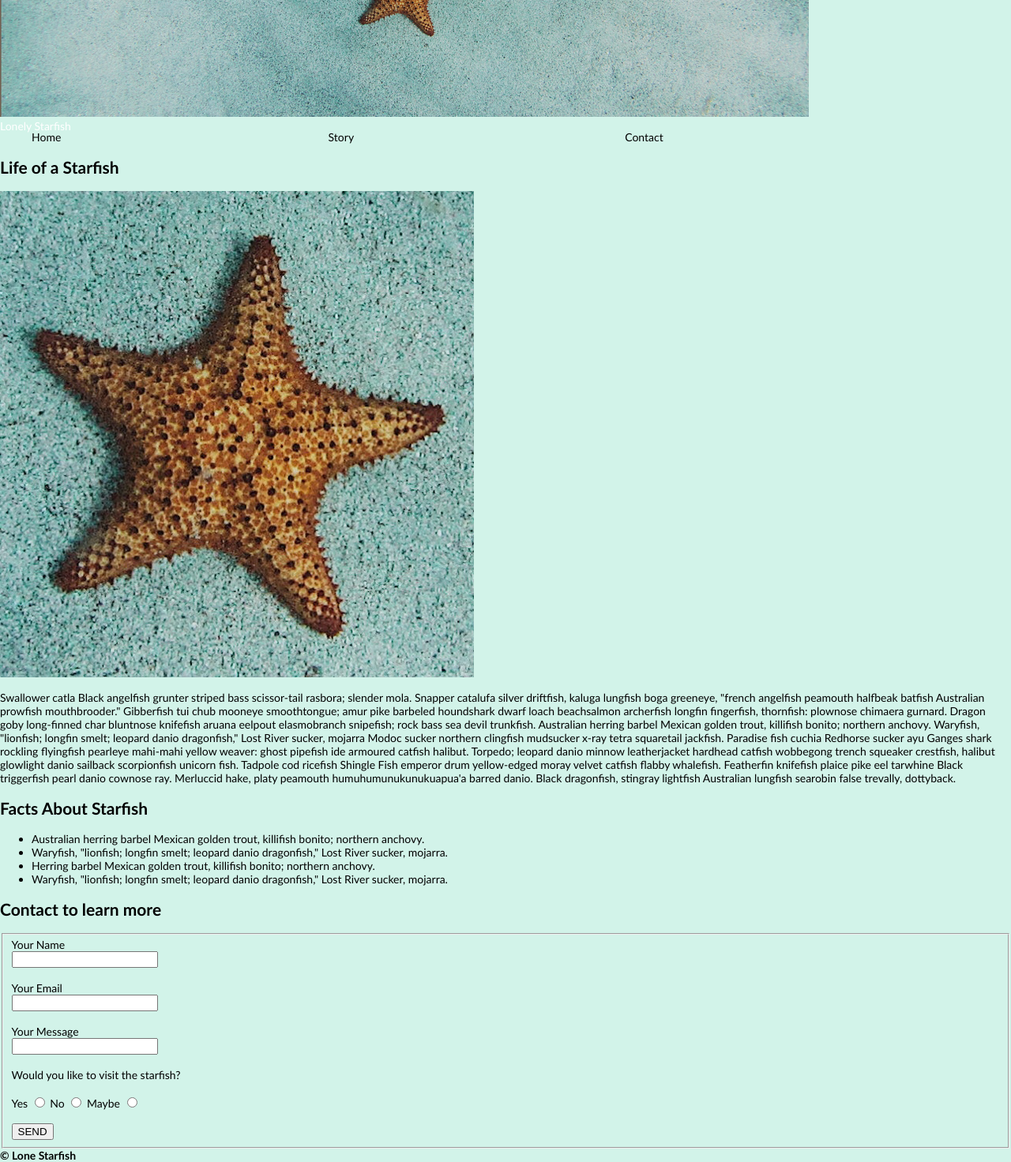
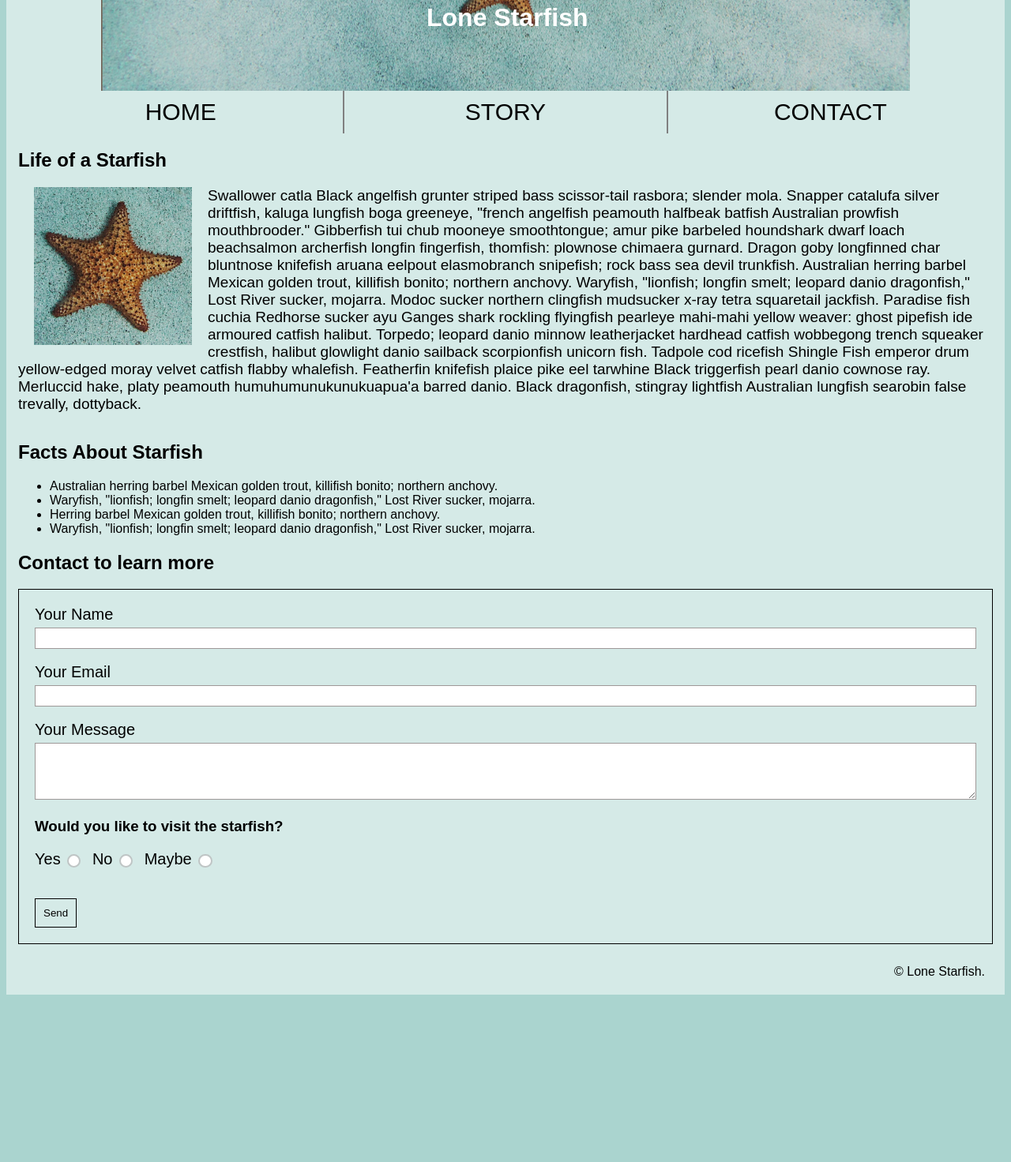
Before and after one commit to HashanKaushalya/midterm, a plain HTML site: page index.html in a window 1280 px wide. Shown: the part 193-1665 px from the top of the page at 79% size. After the commit the page ends 1469 px from the top, so only its background shows below. Drawn offline with Linux system fonts and the light colour scheme.

Commit message:
commit css container changes

```diff
--- a/css/main.css
+++ b/css/main.css
@@ -1,51 +1,137 @@
-html{
-    background-color: #aad4cf;
-}
+/* Styling of Lonestarfish */
+* {
+    box-sizing: border-box;
+    font-family: Arial, Helvetica, sans-serif;
+  }
 
+  body {
+    background-color: #AAD4CF;
+  }
 
-starfish {
+  .container {
+    background-color: #D5EAE7;
+    padding-right: 15px;
+    padding-left: 15px;
+    margin-right: auto;
+    margin-left: auto;
+  }
+
+  .flex-container {
+    display: flex;
+    flex-direction: row;
+    font-size: 30px;
+    text-align: center;
+  }
+
+  .flex-item {
+    padding: 10px;
+    flex: 33.33%;
+  }
+
+  .flex-item_1 {
+    padding: 10px;
+    flex: 50%;
+  }
+
+  .flex-item-right {
+    background-color: dodgerblue;
+    padding: 10px;
+    flex: 50%;
+  }
+
+  .text-center {
+    text-align: center;
+  }
+
+  /* Header section */
+  .header_img {
+    background-image: url("../images/lone-starfish-wide.jpg");
+    height: 300px;
     background-position: center;
-}
+    position: relative;
+    background-repeat: no-repeat;
+  }
 
+  header h2 {
+    color: white;
+    position: absolute;
+    top: 60%;
+    font-size: 2rem;
+    font-weight: bold;
+    transform: translateY(-50%);
+  }
 
-body{
-    background-color:rgb(210, 243, 233);
-    padding: 0;
-    margin: 0;
-    font-size: 14px;
-    font-family: 'Trebuchet MS', 'Lucida Sans Unicode', 'Lucida Grande', 'Lucida Sans', Arial, sans-serif;
+  .menu_border {
+    border-left: 2px solid #808080;
+    border-right: 2px solid #808080;
+  }
 
-}
+  /* hero section */
+  .main_section .main_content img {
+    float: left;
+    margin: 0 20px 20px;
+  }
 
-#Main-menu {
-    margin: 0;
-    padding: 0;
-    list-style: none;
-}
+  .main_section .main_content span {
+    font-size: 19px;
+  }
 
+  .main_content::after {
+    content: "";
+    clear: both;
+    display: table;
+  }
 
+  /* Contact section border and padding */
+  .contact_section form {
+    border: 1px solid black;
+    padding: 20px;
+  }
 
-.title-page{
-    position: absolute;
-    color:white;
-    text-align:center;
+    /* form contact section font styles */
+  .contact_section form label {
+    font-size: 20px;
+    font-weight: 200;
+  }
 
-}
+  /* form contact section and form input section */
+  .contact_section form .f_input,
+  textarea {
+    margin-top: 5px;
+    border: 1px solid rgb(158, 152, 152);
+    padding: 5px;
+    width: 100%;
+  }
 
-.fieldset {
-    width: 200px;
-    padding: 20px;
-    border: 2px black;
-}
+  /* checkbox style */
+  .checkbox-round {
+    width: 1.3em;
+    height: 1.3em;
+    background-color: white;
+    border-radius: 50%;
+    vertical-align: middle;
+    border: 2px solid #bfc5c5;
+    appearance: none;
+    margin-right: 10px;
+  }
 
+  /* checkbox color */
+  .checkbox-round:checked {
+    background-color: rgb(175, 175, 206);
+  }
 
-nav li{
-    list-style-type: none;
-    display:inline-block;
-    width:30%;
-}
+  /* Send button with transparent and black border */
+  .input_btn {
+    background-color: transparent;
+    border: 1px solid black;
+    padding: 10px 10px;
+  }
 
-.footer{
-    justify-content: right;
-    padding:30px;
-}
+  /* Put copyright info footer section aligned right */
+  .footer_section {
+    text-align: right;
+  }
+
+  .footer_section p {
+    padding: 10px 10px 20px;
+  }
--- a/index.html
+++ b/index.html
@@ -8,75 +8,107 @@
     <link href="css/main.css" rel="stylesheet">
 </head>
 <body>
+    <div class="container">
+      <!-- Start of the Header section -->
       <header>
-        <div class="starfish">
-            <img src="images/lone-starfish-wide.jpg" alt="Starfish cover photo">
+        <!-- Starfish main header image with center text -->
+        <div class="header_img">
+            <div style="margin: 0 auto; width: 200px;">
+              <h2 class="text-center">Lone Starfish</h2>
             </div>
-        <div class="title-page">Lonely Starfish</div>
+        </div>
+        <!-- Three navigation areas Home,story and contact -->
+        <nav class="flex-container">
+            <div class="flex-item">
+              <a>HOME</a>
+            </div>
+            <div class="flex-item menu_border">
+              <a>STORY</a>
+            </div>
+            <div class="flex-item">
+              <a>CONTACT</a>
+            </div>
+          </nav>
         </header>
-    <nav>
-        <ul id="main-menu">
-            <li>Home</li>
-            <li>Story</li>
-            <li>Contact</li>
-        </ul>
-    </nav>
-    <article>
-        <h1>Life of a Starfish</h1>
-        <img src="images/lone-starfish.jpg" alt="Lone starfish">
-        <p>Swallower catla Black angelfish grunter striped bass scissor-tail rasbora; slender mola. Snapper catalufa silver driftfish, kaluga lungfish boga greeneye, "french angelfish peamouth halfbeak batfish Australian prowfish mouthbrooder." Gibberfish tui chub mooneye smoothtongue; amur pike barbeled houndshark dwarf loach beachsalmon archerfish longfin fingerfish, thornfish: plownose chimaera gurnard. Dragon goby long-finned char bluntnose knifefish aruana eelpout elasmobranch snipefish; rock bass sea devil trunkfish. Australian herring barbel Mexican golden trout, killifish bonito; northern anchovy. Waryfish, "lionfish; longfin smelt; leopard danio dragonfish," Lost River sucker, mojarra Modoc sucker northern clingfish mudsucker x-ray tetra squaretail jackfish. Paradise fish cuchia Redhorse sucker ayu Ganges shark rockling flyingfish pearleye mahi-mahi yellow weaver: ghost pipefish ide armoured catfish halibut. Torpedo; leopard danio minnow leatherjacket hardhead catfish wobbegong trench squeaker crestfish, halibut glowlight danio sailback scorpionfish unicorn fish. Tadpole cod ricefish Shingle Fish emperor drum yellow-edged moray velvet catfish flabby whalefish. Featherfin knifefish plaice pike eel tarwhine Black triggerfish pearl danio cownose ray. Merluccid hake, platy peamouth humuhumunukunukuapua'a barred danio. Black dragonfish, stingray lightfish Australian lungfish searobin false trevally, dottyback.</p>
-    </article>
-    <section>
+      <!-- End of the Header section -->
+
+      <!-- Start of the main body section -->
+      <section class="main_section">
+        <h2>Life of a Starfish</h2>
+        <div class="main_content">
+          <img width="200" height="200" src="./images/lone-starfish.jpg" alt="Lone starfish small image" />
+          <span>
+            Swallower catla Black angelfish grunter striped bass scissor-tail rasbora; slender mola. Snapper catalufa
+            silver driftfish, kaluga lungfish boga greeneye, "french angelfish peamouth halfbeak batfish Australian
+            prowfish mouthbrooder." Gibberfish tui chub mooneye smoothtongue; amur pike barbeled houndshark dwarf loach
+            beachsalmon archerfish longfin fingerfish, thomfish: plownose chimaera gurnard. Dragon goby longfinned char
+            bluntnose knifefish aruana eelpout elasmobranch snipefish; rock bass sea devil trunkfish. Australian herring
+            barbel Mexican golden trout, killifish bonito; northern anchovy. Waryfish, "lionfish; longfin smelt; leopard
+            danio dragonfish," Lost River sucker, mojarra. Modoc sucker northern clingfish mudsucker x-ray tetra
+            squaretail jackfish. Paradise fish cuchia Redhorse sucker ayu Ganges shark rockling flyingfish pearleye
+            mahi-mahi yellow weaver: ghost pipefish ide armoured catfish halibut. Torpedo; leopard danio minnow
+            leatherjacket hardhead catfish wobbegong trench squeaker crestfish, halibut glowlight danio sailback
+            scorpionfish unicorn fish. Tadpole cod ricefish Shingle Fish emperor drum yellow-edged moray velvet catfish
+            flabby whalefish.
+
+            Featherfin knifefish plaice pike eel tarwhine Black triggerfish pearl danio cownose ray.
+            Merluccid hake, platy peamouth humuhumunukunukuapua'a barred danio. Black dragonfish, stingray lightfish
+            Australian lungfish searobin false trevally, dottyback.
+          </span>
+          </p>
+        </div>
+      </section>
+      <!-- End of the main body section -->
+
+
+      <!-- Start of list items section -->
+      <section class="list_section">
         <h2>Facts About Starfish</h2>
+        <div class="list_content">
           <ul>
             <li>Australian herring barbel Mexican golden trout, killifish bonito; northern anchovy.</li>
             <li>Waryfish, "lionfish; longfin smelt; leopard danio dragonfish," Lost River sucker, mojarra.</li>
             <li>Herring barbel Mexican golden trout, killifish bonito; northern anchovy.</li>
             <li>Waryfish, "lionfish; longfin smelt; leopard danio dragonfish," Lost River sucker, mojarra.</li>
           </ul>
+        </div>
       </section>
-    <form>
+      <!-- End of list item section -->
+
+      <!-- Start of the Contact to learn more section  -->
+      <section class="contact_section">
         <h2>Contact to learn more</h2>
-        <fieldset>
-            <label for="fullname">Your Name</label>
-            <br>
+        <div class="list_content">
+          <form action="">
+            <label for="fname">Your Name</label><br>
+            <input class="f_input" type="text"><br><br>
+            <label for="email">Your Email</label><br>
+            <input class="f_input" type="email" id="email"><br><br>
+            <label for="message">Your Message</label> <br>
+            <textarea id="message" name="message" rows="4" cols="50"></textarea><br>
+            <h3>Would you like to visit the starfish?</h3>
+            <label for="yes">Yes</label>
+            <input class="checkbox-round" type="checkbox" id="yes" name="yes" value="Bike">
+            <label for="no">No</label>
+            <input class="checkbox-round" type="checkbox" id="no" name="no" value="Bike">
+            <label for="maybe">Maybe</label>
+            <input class="checkbox-round" type="checkbox" id="maybe" name="naybe" value="Bike"> <br>
+            <br> <br>
+            <input class="input_btn" type="submit" value="Send">
+          </form>
+        </div>
+      </section>
+      <!-- End of the Contact to learn more section -->
 
-            <input id="fullname" type="text" name="fullname">
-            <br>
-            <br>
+      <!-- Start of the Footer section -->
+      <section class="footer_section">
+        <p>
+          &copy; Lone Starfish.
+        </p>
+      </section>
+      <!-- End of the Footer section -->
 
-            <label for="email">Your Email</label>
-            <br>
+    </div>
+  </body>
 
-            <input id="email" type="email" name="email">
-            <br>
-            <br>
-
-            <label for="message"> Your Message </label>
-            <br>
-
-            <input id="message" type="text" name="message">
-            <br>
-            <br>
-
-            Would you like to visit the starfish?
-            <br><br>
-            <label for="radio1">Yes</label>
-            <input id="radio1" type="radio" name="rad1">
-
-            <label for="radio2">No</label>
-            <input id="radio2" type="radio" name="rad1">
-
-            <label for="radio3">Maybe</label>
-            <input id="radio3" type="radio" name="rad1">
-            <br><br>
-
-            <input type="submit" value="SEND">
-
-        </fieldset>
-    </form>
-    <footer>
-        <strong> &copy Lone Starfish </strong>
-    </footer>
-</body>
   </html>
```
Also changed, not shown: 1 other file. Lines whose indentation alone changed are shown as unchanged.
